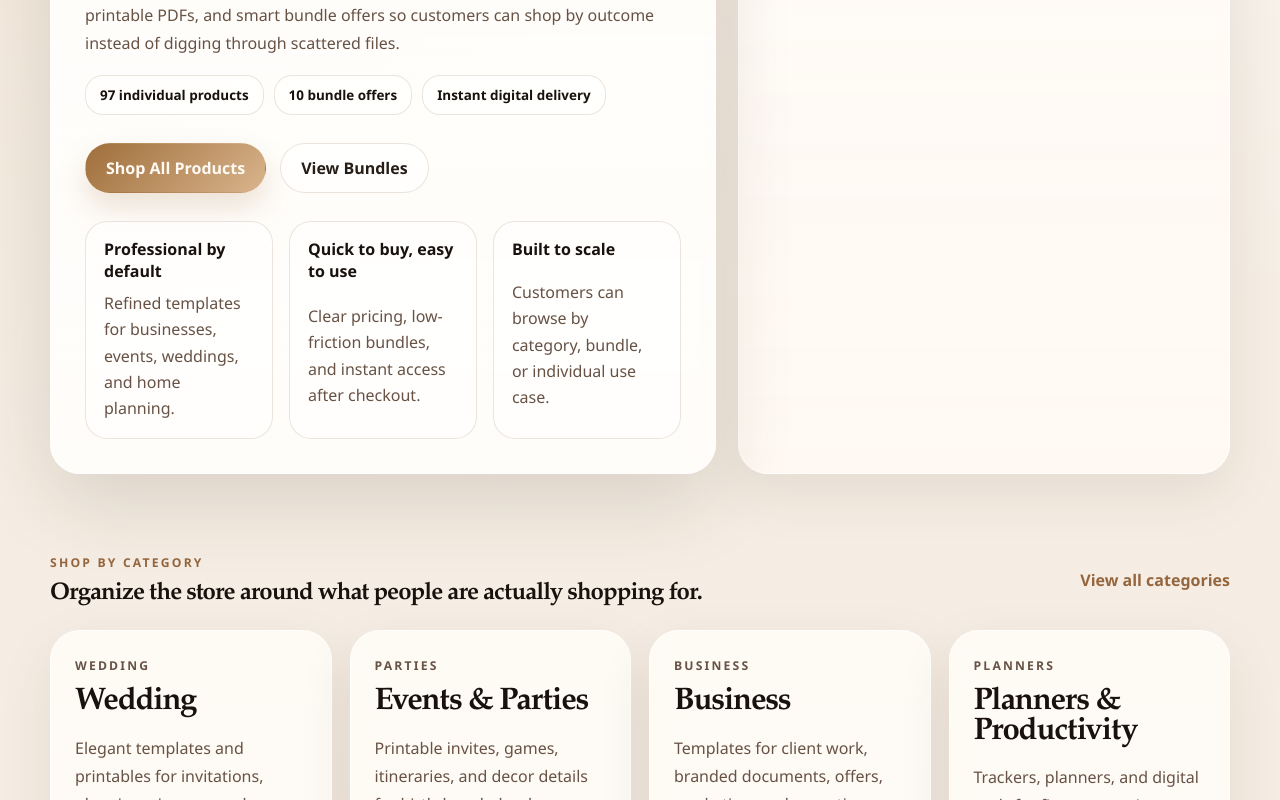
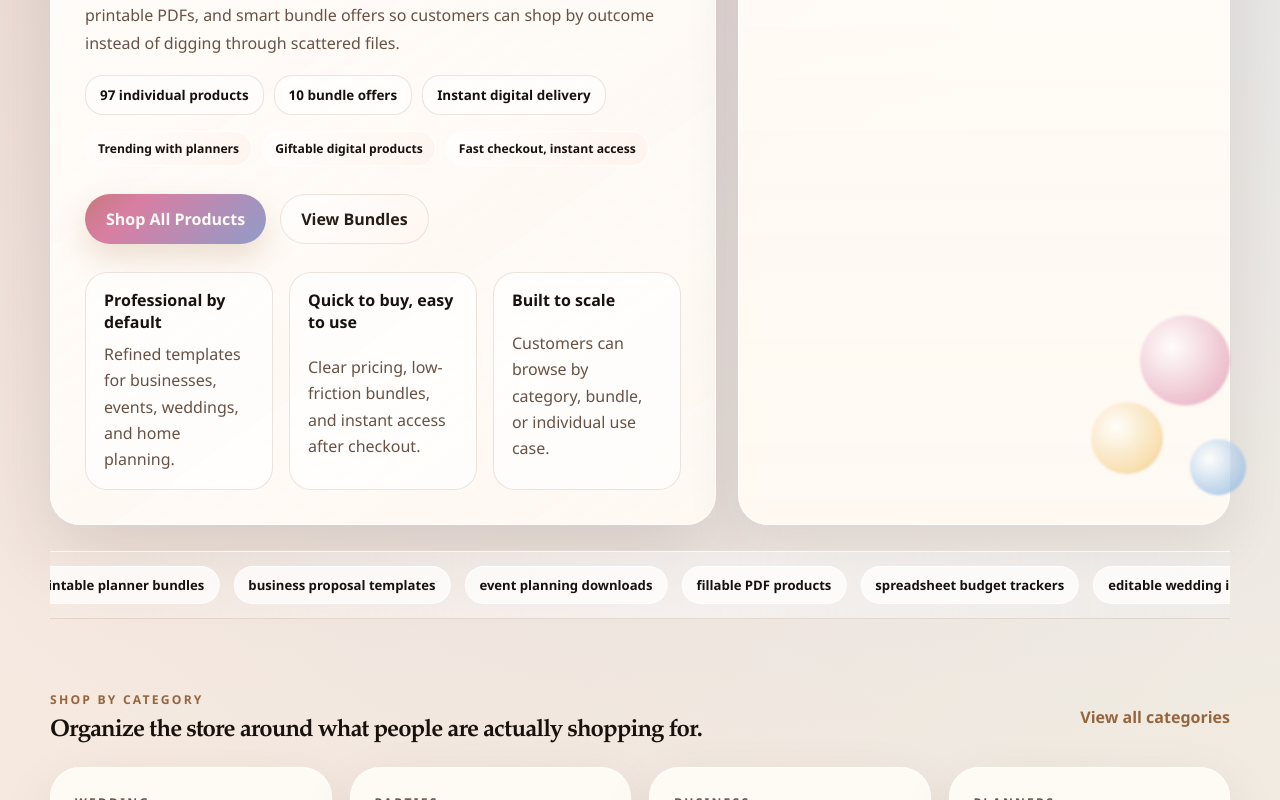
Before and after one commit to testwithmsk-sat/atlas, a Next.js app in the folder atlas-next/: page / in a window 1280 px wide. Shown: the part 1100-1900 px from the top of the page. Built offline with nearby package versions, Linux system fonts and the light colour scheme; no server answers.

Commit message:
Add colorful homepage motion polish

```diff
--- a/atlas-next/app/globals.css
+++ b/atlas-next/app/globals.css
@@ -14,6 +14,14 @@
   --accent: #95663d;
   --accent-soft: #d2b18b;
   --accent-cream: #fff4e5;
+  --rose: #d97ea2;
+  --rose-soft: rgba(217, 126, 162, 0.16);
+  --sky: #73a8d9;
+  --sky-soft: rgba(115, 168, 217, 0.16);
+  --sage: #7aa186;
+  --sage-soft: rgba(122, 161, 134, 0.16);
+  --sun: #f0bf61;
+  --sun-soft: rgba(240, 191, 97, 0.18);
   --shadow: 0 20px 56px rgba(51, 33, 18, 0.09);
   --shadow-strong: 0 28px 80px rgba(51, 33, 18, 0.14);
   --radius: 30px;
@@ -21,6 +29,49 @@
   --max: 1180px;
 }
 
+@keyframes fade-up {
+  from {
+    opacity: 0;
+    transform: translateY(18px);
+  }
+
+  to {
+    opacity: 1;
+    transform: translateY(0);
+  }
+}
+
+@keyframes pulse-float {
+  0%,
+  100% {
+    transform: translate3d(0, 0, 0) scale(1);
+  }
+
+  50% {
+    transform: translate3d(0, -10px, 0) scale(1.04);
+  }
+}
+
+@keyframes shimmer-shift {
+  0% {
+    background-position: 0% 50%;
+  }
+
+  100% {
+    background-position: 100% 50%;
+  }
+}
+
+@keyframes marquee-scroll {
+  from {
+    transform: translateX(0);
+  }
+
+  to {
+    transform: translateX(-50%);
+  }
+}
+
 * {
   box-sizing: border-box;
 }
@@ -33,9 +84,11 @@ body {
   margin: 0;
   font-family: var(--font-body), "Segoe UI", sans-serif;
   background:
-    radial-gradient(circle at top left, rgba(210, 177, 139, 0.26), transparent 24%),
-    radial-gradient(circle at top right, rgba(255, 255, 255, 0.72), transparent 22%),
-    linear-gradient(180deg, #f8f1e8 0%, #f4ebe1 42%, #f8f3ed 100%);
+    radial-gradient(circle at top left, rgba(210, 177, 139, 0.3), transparent 24%),
+    radial-gradient(circle at 18% 16%, rgba(217, 126, 162, 0.12), transparent 22%),
+    radial-gradient(circle at 82% 14%, rgba(115, 168, 217, 0.16), transparent 24%),
+    radial-gradient(circle at 70% 55%, rgba(240, 191, 97, 0.11), transparent 26%),
+    linear-gradient(180deg, #fbf5ef 0%, #f6ecdf 36%, #fbf7f1 100%);
   color: var(--text);
 }
 
@@ -440,14 +493,16 @@ img {
 }
 
 .button-primary {
-  background: linear-gradient(135deg, #9f6f3b 0%, #d9b48d 100%);
+  background: linear-gradient(135deg, #9f6f3b 0%, #d97ea2 42%, #73a8d9 100%);
+  background-size: 180% 180%;
   color: #fffaf4;
   box-shadow: 0 14px 30px rgba(159, 111, 59, 0.2);
+  animation: shimmer-shift 5s linear infinite alternate;
 }
 
 .button-secondary {
   border-color: var(--line);
-  background: rgba(255, 255, 255, 0.56);
+  background: linear-gradient(135deg, rgba(255, 255, 255, 0.78), rgba(255, 244, 238, 0.66));
   color: var(--text);
 }
 
@@ -478,6 +533,7 @@ img {
 .hero-section {
   grid-template-columns: 1.15fr 0.85fr;
   padding: 38px 0 8px;
+  position: relative;
 }
 
 .hero-copy,
@@ -501,6 +557,7 @@ img {
 .summary-card,
 .product-summary {
   padding: 34px;
+  animation: fade-up 720ms ease both;
 }
 
 .hero-copy {
@@ -508,7 +565,8 @@ img {
   overflow: hidden;
   background:
     radial-gradient(circle at 84% 18%, rgba(210, 177, 139, 0.28), transparent 28%),
-    linear-gradient(180deg, rgba(255, 255, 255, 0.72), rgba(255, 255, 255, 0.5)),
+    radial-gradient(circle at 18% 22%, rgba(217, 126, 162, 0.14), transparent 26%),
+    linear-gradient(145deg, rgba(255, 255, 255, 0.76), rgba(255, 247, 240, 0.52)),
     var(--panel);
   box-shadow: var(--shadow-strong);
 }
@@ -567,6 +625,26 @@ img {
   flex-wrap: wrap;
 }
 
+.hero-signal-row {
+  display: flex;
+  flex-wrap: wrap;
+  gap: 10px;
+  margin-top: 16px;
+}
+
+.hero-signal-row span {
+  display: inline-flex;
+  align-items: center;
+  min-height: 34px;
+  padding: 8px 12px;
+  border: 1px solid rgba(255, 255, 255, 0.8);
+  border-radius: 999px;
+  background: linear-gradient(135deg, rgba(255, 255, 255, 0.72), rgba(255, 240, 233, 0.66));
+  color: var(--text-strong);
+  font-size: 0.76rem;
+  font-weight: 700;
+}
+
 .hero-proof-grid,
 .shop-overview-grid {
   display: grid;
@@ -631,6 +709,7 @@ img {
   display: grid;
   gap: 8px;
   padding: 16px 18px;
+  transition: transform 180ms ease, border-color 180ms ease, box-shadow 180ms ease;
 }
 
 .hero-proof-card strong,
@@ -663,6 +742,12 @@ img {
   transform: translateY(-2px);
   border-color: var(--line-strong);
   background: rgba(255, 255, 255, 0.74);
+}
+
+.hero-proof-card:hover {
+  transform: translateY(-4px);
+  border-color: rgba(217, 126, 162, 0.28);
+  box-shadow: 0 18px 34px rgba(95, 61, 38, 0.08);
 }
 
 .hero-spotlight-item b {
@@ -690,6 +775,79 @@ img {
   font-weight: 700;
 }
 
+.hero-color-orbs {
+  position: absolute;
+  right: -24px;
+  bottom: -12px;
+  pointer-events: none;
+}
+
+.hero-orb {
+  position: absolute;
+  border-radius: 999px;
+  filter: blur(1px);
+  opacity: 0.82;
+  animation: pulse-float 6s ease-in-out infinite;
+}
+
+.hero-orb--amber {
+  right: 90px;
+  bottom: 62px;
+  width: 72px;
+  height: 72px;
+  background: radial-gradient(circle at 35% 35%, rgba(255, 255, 255, 0.82), rgba(240, 191, 97, 0.84));
+}
+
+.hero-orb--rose {
+  right: 24px;
+  bottom: 126px;
+  width: 88px;
+  height: 88px;
+  background: radial-gradient(circle at 35% 35%, rgba(255, 255, 255, 0.82), rgba(217, 126, 162, 0.82));
+  animation-delay: -1.6s;
+}
+
+.hero-orb--sky {
+  right: 8px;
+  bottom: 32px;
+  width: 54px;
+  height: 54px;
+  background: radial-gradient(circle at 35% 35%, rgba(255, 255, 255, 0.82), rgba(115, 168, 217, 0.88));
+  animation-delay: -3.2s;
+}
+
+.trend-marquee {
+  position: relative;
+  overflow: hidden;
+  margin-top: 18px;
+  padding: 14px 0;
+  border-top: 1px solid rgba(255, 255, 255, 0.72);
+  border-bottom: 1px solid rgba(149, 102, 61, 0.16);
+  background:
+    linear-gradient(90deg, rgba(255, 244, 238, 0.2), rgba(255, 255, 255, 0.44), rgba(242, 248, 255, 0.2));
+}
+
+.trend-marquee-track {
+  display: flex;
+  gap: 14px;
+  width: max-content;
+  animation: marquee-scroll 28s linear infinite;
+}
+
+.trend-marquee-track span {
+  display: inline-flex;
+  align-items: center;
+  min-height: 38px;
+  padding: 8px 14px;
+  border: 1px solid rgba(255, 255, 255, 0.84);
+  border-radius: 999px;
+  background: rgba(255, 255, 255, 0.74);
+  color: var(--text-strong);
+  font-size: 0.82rem;
+  font-weight: 700;
+  white-space: nowrap;
+}
+
 .eyebrow {
   margin: 0 0 12px;
   color: var(--accent);
@@ -781,6 +939,23 @@ img {
   gap: 20px;
 }
 
+.product-grid > *:nth-child(2),
+.catalog-directory > *:nth-child(2),
+.hero-proof-grid > *:nth-child(2) {
+  animation-delay: 90ms;
+}
+
+.product-grid > *:nth-child(3),
+.catalog-directory > *:nth-child(3),
+.hero-proof-grid > *:nth-child(3) {
+  animation-delay: 180ms;
+}
+
+.product-grid > *:nth-child(4),
+.catalog-directory > *:nth-child(4) {
+  animation-delay: 270ms;
+}
+
 .product-card {
   display: grid;
   grid-template-rows: auto auto auto auto 1fr auto auto;
@@ -789,6 +964,7 @@ img {
     linear-gradient(180deg, rgba(255, 255, 255, 0.82), rgba(255, 250, 244, 0.92)),
     var(--panel);
   transition: transform 180ms ease, border-color 180ms ease, box-shadow 180ms ease, background 180ms ease;
+  animation: fade-up 720ms ease both;
 }
 
 .product-card:hover {
@@ -956,6 +1132,13 @@ img {
     var(--panel);
 }
 
+.storefront-editorial-side {
+  background:
+    radial-gradient(circle at 76% 18%, rgba(115, 168, 217, 0.16), transparent 28%),
+    linear-gradient(180deg, rgba(255, 255, 255, 0.76), rgba(255, 244, 250, 0.84)),
+    var(--panel);
+}
+
 .storefront-editorial-main p,
 .shop-overview-card p {
   max-width: 48rem;
@@ -974,6 +1157,7 @@ img {
 
 .catalog-card {
   padding: 24px;
+  animation: fade-up 760ms ease both;
 }
 
 .catalog-card h2 {
@@ -988,6 +1172,62 @@ img {
   transform: translateY(-4px);
   border-color: var(--line-strong);
   background: rgba(255, 253, 249, 0.96);
+}
+
+.format-card {
+  position: relative;
+  overflow: hidden;
+}
+
+.format-card::after {
+  content: "";
+  position: absolute;
+  inset: auto -20% -46% auto;
+  width: 170px;
+  height: 170px;
+  border-radius: 999px;
+  opacity: 0.72;
+  pointer-events: none;
+}
+
+.format-card--rose {
+  background:
+    linear-gradient(145deg, rgba(255, 255, 255, 0.86), rgba(255, 243, 248, 0.98)),
+    var(--panel);
+}
+
+.format-card--rose::after {
+  background: radial-gradient(circle, rgba(217, 126, 162, 0.22), transparent 68%);
+}
+
+.format-card--gold {
+  background:
+    linear-gradient(145deg, rgba(255, 255, 255, 0.84), rgba(255, 247, 225, 0.98)),
+    var(--panel);
+}
+
+.format-card--gold::after {
+  background: radial-gradient(circle, rgba(240, 191, 97, 0.24), transparent 68%);
+}
+
+.format-card--sage {
+  background:
+    linear-gradient(145deg, rgba(255, 255, 255, 0.84), rgba(241, 249, 243, 0.98)),
+    var(--panel);
+}
+
+.format-card--sage::after {
+  background: radial-gradient(circle, rgba(122, 161, 134, 0.22), transparent 68%);
+}
+
+.format-card--sky {
+  background:
+    linear-gradient(145deg, rgba(255, 255, 255, 0.84), rgba(240, 247, 255, 0.98)),
+    var(--panel);
+}
+
+.format-card--sky::after {
+  background: radial-gradient(circle, rgba(115, 168, 217, 0.22), transparent 68%);
 }
 
 .catalog-chip-list {
@@ -1007,6 +1247,14 @@ img {
   background: rgba(255, 255, 255, 0.5);
   color: var(--text);
   font-size: 0.8rem;
+  transition: transform 180ms ease, background 180ms ease, border-color 180ms ease;
+}
+
+.catalog-chip:hover,
+.catalog-chip:focus-visible {
+  transform: translateY(-2px);
+  border-color: rgba(149, 102, 61, 0.26);
+  background: rgba(255, 255, 255, 0.82);
 }
 
 .blueprint-list {
@@ -1592,6 +1840,7 @@ img {
   padding: 96px 0 56px;
   margin-top: 56px;
   border-top: 1px solid var(--line);
+  background: linear-gradient(180deg, transparent, rgba(255, 255, 255, 0.18));
 }
 
 .site-footer h2 {
@@ -1717,6 +1966,10 @@ img {
     min-width: 0;
   }
 
+  .hero-color-orbs {
+    display: none;
+  }
+
   .nav-dropdown,
   .nav-dropdown-trigger,
   .nav-dropdown-menu {
--- a/atlas-next/app/page.js
+++ b/atlas-next/app/page.js
@@ -6,10 +6,30 @@ import { getAllProducts, getBundleProducts, getCategoryDirectoryWithCounts, getF
 import { createSupabaseServerClient } from "@/lib/supabase-server";
 
 const formatDiscoveryLinks = [
-  { href: "/shop?q=fillable", label: "Fillable templates", description: "Editable PDF products with typed fields and clean layouts." },
-  { href: "/shop?q=pdf", label: "Printable PDF downloads", description: "Low-friction digital files for fast printing and sharing." },
-  { href: "/shop?q=xlsx", label: "Spreadsheet planners", description: "Trackers, financial sheets, and digital planning workbooks." },
-  { href: "/bundles", label: "Bundle offers", description: "High-value grouped product sets designed for easier buying." }
+  {
+    href: "/shop?q=fillable",
+    label: "Fillable templates",
+    description: "Editable PDF products with typed fields and clean layouts.",
+    tone: "rose"
+  },
+  {
+    href: "/shop?q=pdf",
+    label: "Printable PDF downloads",
+    description: "Low-friction digital files for fast printing and sharing.",
+    tone: "gold"
+  },
+  {
+    href: "/shop?q=xlsx",
+    label: "Spreadsheet planners",
+    description: "Trackers, financial sheets, and digital planning workbooks.",
+    tone: "sage"
+  },
+  {
+    href: "/bundles",
+    label: "Bundle offers",
+    description: "High-value grouped product sets designed for easier buying.",
+    tone: "sky"
+  }
 ];
 
 const popularSearchLinks = [
@@ -19,6 +39,15 @@ const popularSearchLinks = [
   { href: "/shop?q=printable+planner", label: "Printable planner products" },
   { href: "/shop?q=fillable+pdf", label: "Fillable PDF templates" },
   { href: "/shop?q=spreadsheet", label: "Spreadsheet tools" }
+];
+
+const motionKeywords = [
+  "editable wedding invitation templates",
+  "printable planner bundles",
+  "business proposal templates",
+  "event planning downloads",
+  "fillable PDF products",
+  "spreadsheet budget trackers"
 ];
 
 export default async function HomePage({ searchParams }) {
@@ -88,6 +117,11 @@ export default async function HomePage({ searchParams }) {
             <span>{bundleCount} bundle offers</span>
             <span>Instant digital delivery</span>
           </div>
+          <div className="hero-signal-row">
+            <span>Trending with planners</span>
+            <span>Giftable digital products</span>
+            <span>Fast checkout, instant access</span>
+          </div>
           <div className="hero-actions">
             <Link className="button button-primary" href="/shop">
               Shop All Products
@@ -137,6 +171,19 @@ export default async function HomePage({ searchParams }) {
             <span>Printable PDFs</span>
             <span>Planning kits</span>
           </div>
+          <div className="hero-color-orbs" aria-hidden="true">
+            <span className="hero-orb hero-orb--amber"></span>
+            <span className="hero-orb hero-orb--rose"></span>
+            <span className="hero-orb hero-orb--sky"></span>
+          </div>
+        </div>
+      </section>
+
+      <section className="trend-marquee" aria-label="Popular digital product searches">
+        <div className="trend-marquee-track">
+          {[...motionKeywords, ...motionKeywords].map((term, index) => (
+            <span key={`${term}-${index}`}>{term}</span>
+          ))}
         </div>
       </section>
 
@@ -253,9 +300,9 @@ export default async function HomePage({ searchParams }) {
             Read buying guides
           </Link>
         </div>
-        <div className="catalog-directory">
+        <div className="catalog-directory homepage-format-grid">
           {formatDiscoveryLinks.map((link) => (
-            <Link className="catalog-card catalog-card--link" key={link.href} href={link.href}>
+            <Link className={`catalog-card catalog-card--link format-card format-card--${link.tone}`} key={link.href} href={link.href}>
               <p className="eyebrow">Discovery</p>
               <h2>{link.label}</h2>
               <p>{link.description}</p>
```
